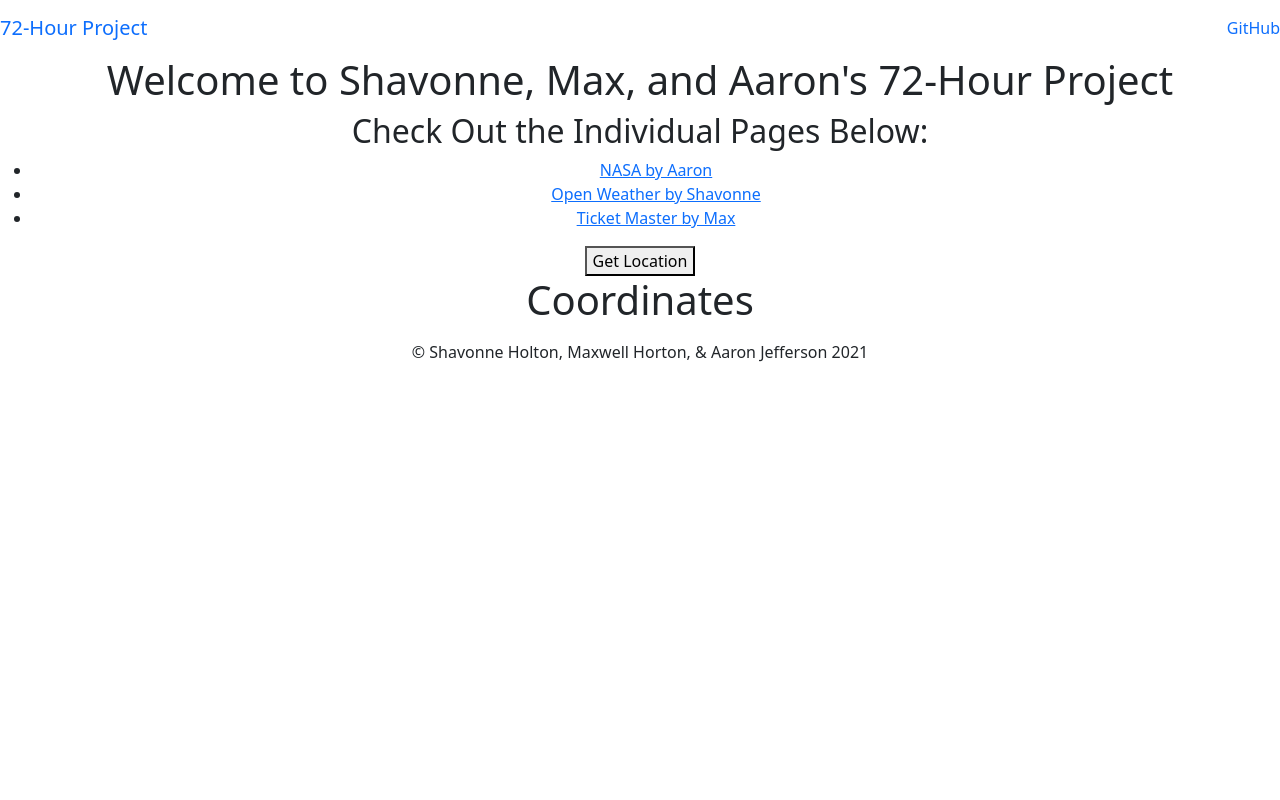
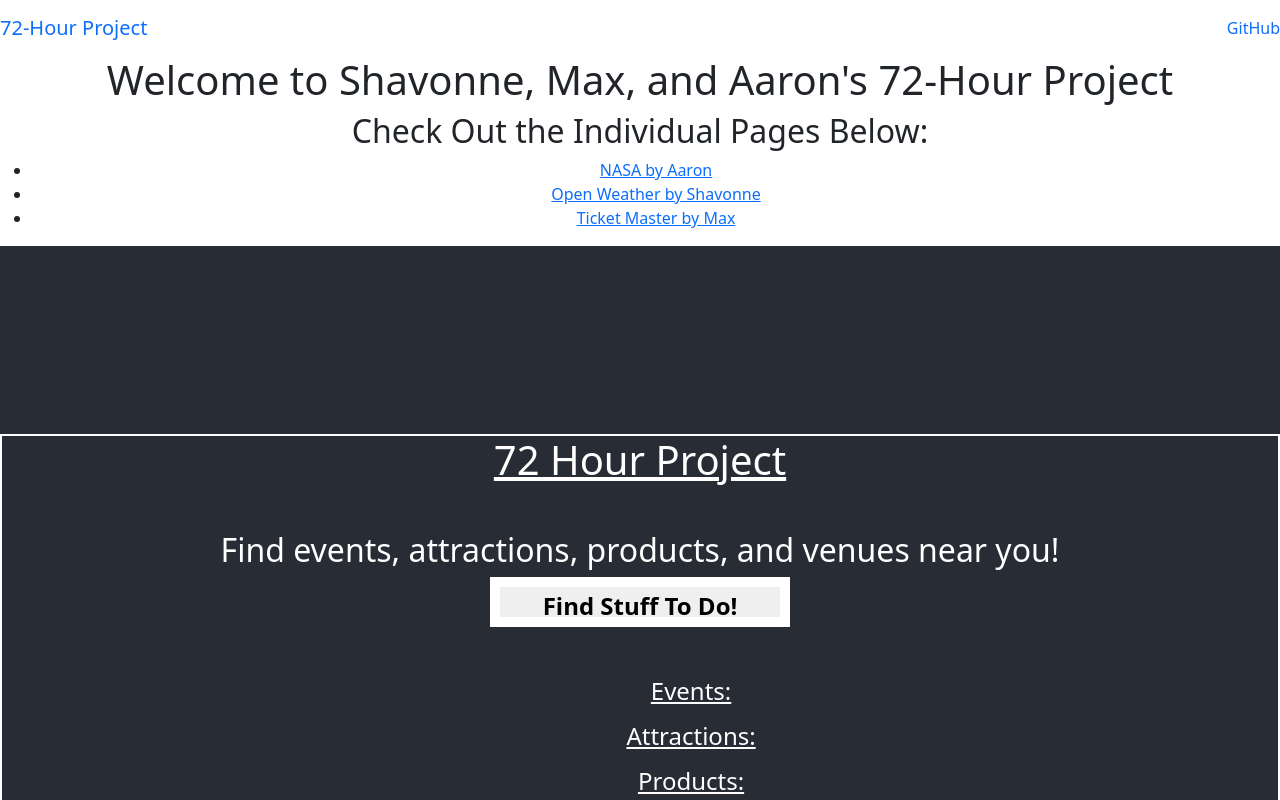
Before and after one commit to AMJ-Codes/teamGit, a React (Create React App) app in the folder blue-react/: page /ticketmaster in a window 1280 px wide. Shown: the top 800 px of the page. Built offline with nearby package versions, Linux system fonts and the light colour scheme.

Commit message:
added ticket master api with some basic styling.

```diff
--- a/blue-react/src/components/apps/Home.js
+++ b/blue-react/src/components/apps/Home.js
@@ -5,6 +5,7 @@ import {
 } from 'react-router-dom';
 
 import OwApp from './ow-api-app/OpenWeather'
+import TicketMaster from './ticket-api-app/TicketMaster';
 
 const Home = () => {
     return(
@@ -15,12 +16,13 @@ const Home = () => {
                 <ul>
                     <li><Link to=' ' target='_blank'>NASA by Aaron</Link></li>
                     <li><Link to='/weather' target="_blank">Open Weather by Shavonne</Link></li>
-                    <li><Link to=' ' target='_blank'>Ticket Master by Max</Link></li>
+                    <li><Link to='/ticketmaster' target='_blank'>Ticket Master by Max</Link></li>
                 </ul>
             </div>
             <div className='mainDiv-route'>
                 <Switch>
                     <Route exact path='/weather'><OwApp /></Route>
+                    <Route exact path='/ticketmaster'><TicketMaster/></Route>
                 </Switch>
             </div>
         </div>
--- /dev/null
+++ b/blue-react/src/components/apps/ticket-api-app/TicketMaster.css
@@ -0,0 +1,40 @@
+.mainTest {
+    background-color: #282c34;
+    min-height: 100vh;
+    display: flex;
+    flex-direction: column;
+    align-items: center;
+    justify-content: center;
+    font-size: calc(10px + 2vmin);
+    color: white;
+  }
+
+  .mainDivTest {
+      width: 100%;
+      border: white solid 2px;
+  }
+
+  .top {
+      text-align: center;
+      padding-bottom: 50px;
+  }
+
+  .top h1 {
+      text-decoration: underline;
+  }
+
+  .top button {
+      width: 300px;
+      height: 50px;
+      font-size: 24px;
+      font-weight: bold;
+      border: white solid 10px;
+  }
+
+  .bottom {
+      margin-left: 8%;
+  }
+
+  .bottom h4 {
+      text-decoration: underline;
+  }
--- a/blue-react/src/components/apps/ticket-api-app/TicketMaster.js
+++ b/blue-react/src/components/apps/ticket-api-app/TicketMaster.js
@@ -0,0 +1,158 @@
+import React, { useState } from 'react';
+import './TicketMaster.css'
+
+const url = 'https://app.ticketmaster.com/discovery/v2/'
+const apiKey = 'ZMSE6L8MNnnIXp4sWzGu5LLTQ6leIhP9'
+
+// let exampleLat = '39.9407869';
+// let exampleLng = '-86.0946565';
+// let position = exampleLat + "," + exampleLng;
+
+function TicketMaster(){
+
+    const [lat, setLat] = useState(null);
+    const [lng, setLng] = useState(null);
+    const [status, setStatus] = useState(null);
+    const [data, setData] = useState([]);
+
+    // let data = {
+    //     events: [],
+    //     attractions: [],
+    //     products: [],
+    //     venues: []
+    // }
+
+    const getLocation = () => {
+        if (!navigator.geolocation) {
+        setStatus('Geolocation is not supported by your browser');
+        } else {
+        setStatus('Locating...');
+        navigator.geolocation.getCurrentPosition((position) => {
+            setStatus(null);
+            setLat(position.coords.latitude);
+            setLng(position.coords.longitude);
+
+            // These are the lat and lng to be stored in variable. // Testing
+            // console.log(position.coords.latitude + "," + position.coords.longitude) // Testing
+            let location = position.coords.latitude + "," + position.coords.longitude;
+            reqData(location);
+        }, () => {
+            setStatus('Unable to retrieve your location');
+        });
+        }
+    }
+
+    // console.log(location) // Testing
+
+    const reqData = (location) => {
+        fetch(`${url}suggest?apikey=${apiKey}&latlong=${location}&radius=100`)
+        .then(res => res.json())
+        .then(json => {
+            console.log(json) // Testing
+            setData(json);
+        })
+    }
+
+    // const getData = (json) => {
+
+    //     let numEvents = Object.keys(json._embedded.events).length
+    //     let numAttractions = Object.keys(json._embedded.attractions).length
+    //     let numProducts = Object.keys(json._embedded.products).length
+    //     let numVenues = Object.keys(json._embedded.venues).length
+
+    //     for (let i = 0; i < numEvents; i++) {
+    //         data.events.push(json._embedded.events[i].name)
+    //         // console.log(data) // Testing
+    //     }
+
+    //     for (let i = 0; i < numAttractions; i++) {
+    //         data.attractions.push(json._embedded.attractions[i].name)
+    //     }
+
+    //     for (let i = 0; i < numProducts; i++) {
+    //         data.products.push(json._embedded.products[i].name)
+    //     }
+
+    //     for (let i = 0; i < numVenues; i++) {
+    //         data.venues.push(json._embedded.venues[i].name)
+    //     }
+    //     console.log(data) // Testing to make sure data object gets filled properly
+    //     // showEvents(data)
+    //     showEvents()
+    // }
+
+    const showEvents = () => {
+        return data?._embedded?.events?.map((event, index) => {
+            return <li>{event.name}</li>
+        });
+    };
+
+    const showAttractions = () => {
+        return data?._embedded?.attractions?.map((attraction, index) => {
+            return <li>{attraction.name}</li>
+        });
+    };
+
+    const showProducts = () => {
+        return data?._embedded?.products?.map((product, index) => {
+            return <li>{product.name}</li>
+        });
+    };
+
+    const showVenues = () => {
+        return data?._embedded?.venues?.map((venue, index) => {
+            return <li>{venue.name}</li>
+        });
+    };
+
+    // console.log('outside') // Testing
+    // console.log(data); // Testing
+
+    return (
+        <div className='mainTest'>
+            <div className='mainDivTest'>
+                <div className="top">
+                    <h1>72 Hour Project</h1>
+                    <br/>
+                    <h2>Find events, attractions, products, and venues near you!</h2>
+                    <button onClick={getLocation}>Find Stuff To Do!</button>
+                    {lat && <p>Latitude: {lat}</p>}
+                    {lng && <p>Longitude: {lng}</p>}
+                </div>
+                <div className="bottom">
+                    <h4>Events:</h4>
+                        <ul>{showEvents()}</ul>
+                    <h4>Attractions:</h4>
+                        <ul>{showAttractions()}</ul>
+                    <h4>Products:</h4>
+                        <ul>{showProducts()}</ul>
+                    <h4>Venues:</h4>
+                        <ul>{showVenues()}</ul>
+                </div>
+
+            </div>
+        </div>
+    )
+}
+
+export default TicketMaster;
+
+/*
+EVENT STRUCTURE:
+
+_embedded
+    events[int]
+        name
+        dates
+            start
+                localDate
+                localTime
+                timezone
+        images
+        info
+        priceRanges
+            type
+            currency
+            min
+            max
+*/
```
